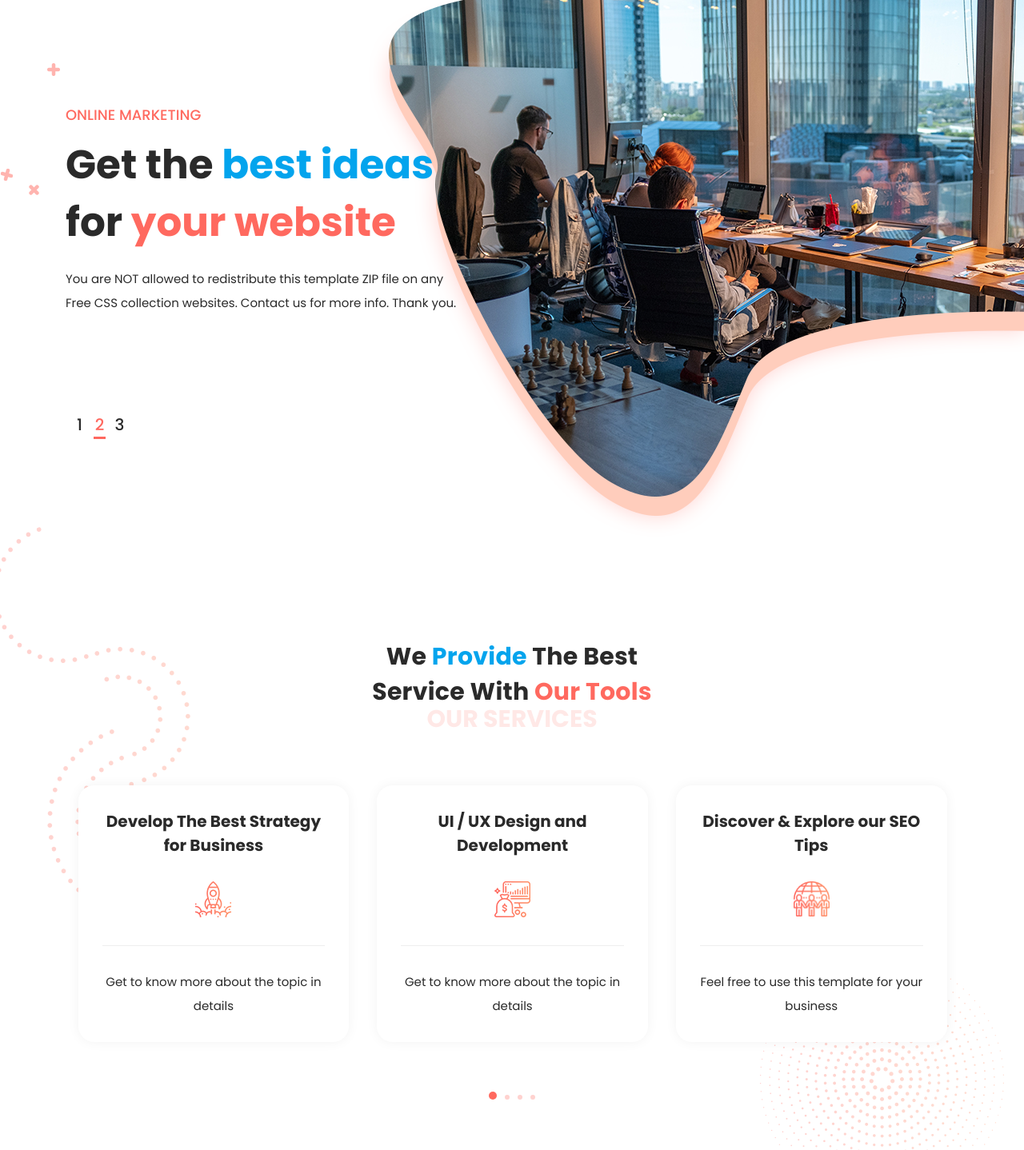
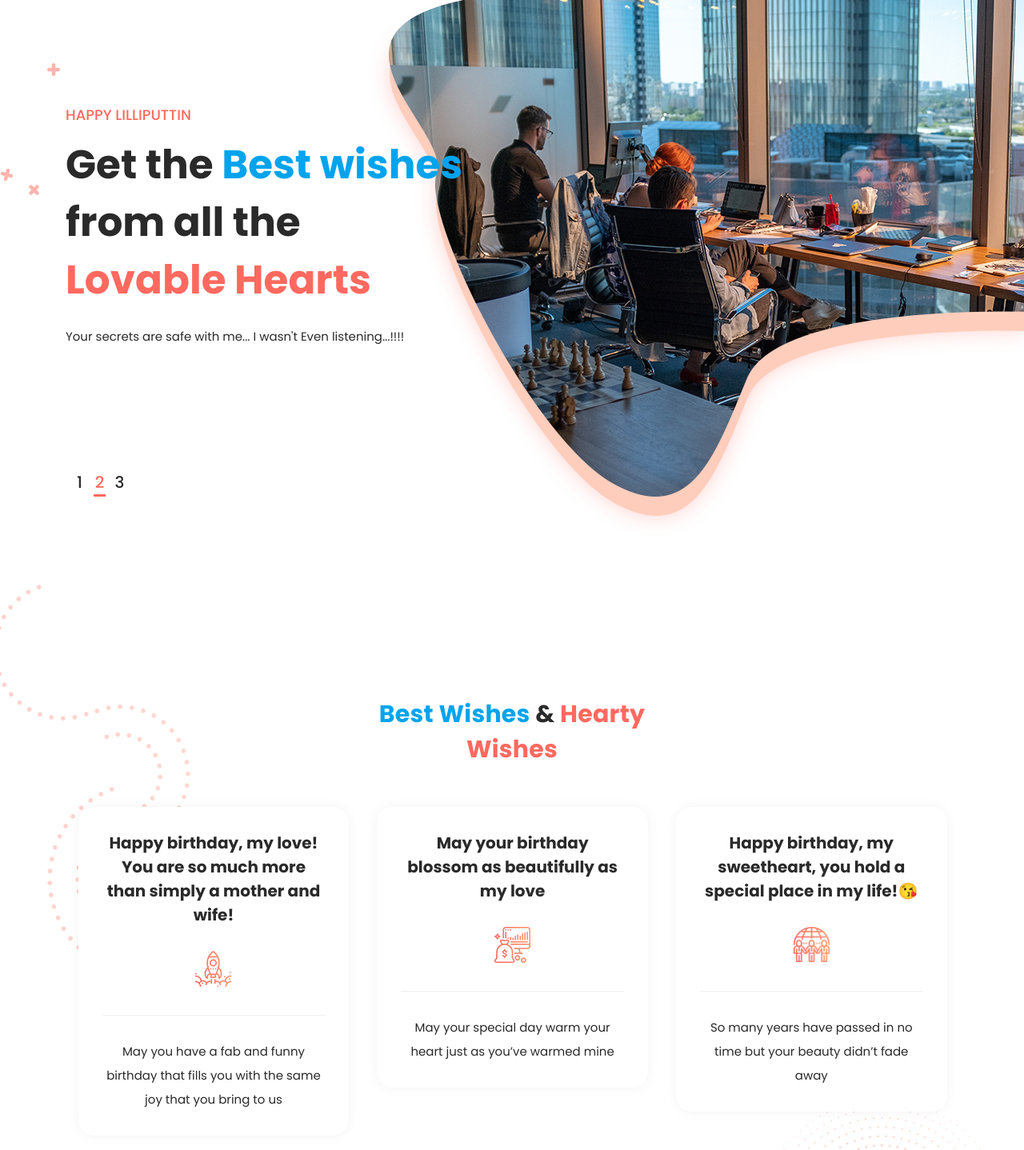
Before and after one commit to Diva1605/Diva1605, a plain HTML site: page index.html in a window 1280 px wide. Shown: the part 103-1541 px from the top of the page at 80% size. Drawn offline with Linux system fonts and the light colour scheme.

Commit message:
Quote update

```diff
--- a/index.html
+++ b/index.html
@@ -100,9 +100,9 @@ https://templatemo.com/tm-565-onix-digital
                   </div> * -->
                 </div>
                 <div class="item header-text">
-                  <h6>Online Marketing</h6>
-                  <h2>Get the <em>best ideas</em> for <span>your website</span></h2>
-                  <p>You are NOT allowed to redistribute this template ZIP file on any Free CSS collection websites. Contact us for more info. Thank you.</p>
+                  <h6>Happy LilliPuttin</h6>
+                  <h2>Get the <em>Best wishes</em> from all the <span> Lovable Hearts</span></h2>
+                  <p>Your secrets are safe with me... I wasn't Even listening...!!!!</p>
                  <!-- <div class="down-buttons">
                     <div class="main-blue-button-hover">
                       <a href="#services">Our Services</a>
@@ -113,9 +113,9 @@ https://templatemo.com/tm-565-onix-digital
                   </div> * -->
                 </div>
                 <div class="item header-text">
-                  <h6>Video Tutorials</h6>
-                  <h2>Watch <em>our videos</em> for your <span>projects</span></h2>
-                  <p>Please <a rel="nofollow" href="https://www.paypal.me/templatemo" target="_blank">support us</a> a little via PayPal if this digital marketing HTML template is useful for you. Thank you.</p>
+                  <h6>Lallu Looties</h6>
+                  <h2>I am Watching <em>your Attitudes</em> from out of your <span>Heart</span></h2>
+                  <p>You have lot of Heal power for me</p>
                   <!-- <div class="down-buttons">
                     <div class="main-blue-button-hover">
                       <a href="#video">Watch Videos</a>
@@ -144,8 +144,8 @@ https://templatemo.com/tm-565-onix-digital
       <div class="row">
         <div class="col-lg-6 offset-lg-3">
           <div class="section-heading">
-            <h2>We <em>Provide</em> The Best Service With <span>Our Tools</span></h2>
-            <span>Our Services</span>
+            <h2><em> Best wishes</em> & <span>Hearty Wishes</span></h2>
+            <!-- * <span>Our Servicesssssss</span> * -->
           </div>
         </div>
       </div>
@@ -153,36 +153,36 @@ https://templatemo.com/tm-565-onix-digital
         <div class="col-lg-12">
           <div class="owl-carousel owl-services">
             <div class="item">
-              <h4>Learn More about our Guidelines</h4>
+              <h4>Happy birthday to the woman that brings sunshine to my life</h4>
               <div class="icon"><img src="assets/images/service-icon-01.png" alt=""></div>
-              <p>Feel free to use this template for your business</p>
+              <p>The best part of my day is waking up beside you each morning</p>
             </div>
             <div class="item">
-              <h4>Develop The Best Strategy for Business</h4>
+              <h4>Happy birthday, my love! You are so much more than simply a mother and wife!</h4>
               <div class="icon"><img src="assets/images/service-icon-02.png" alt=""></div>
-              <p>Get to know more about the topic in details</p>
+              <p>May you have a fab and funny birthday that fills you with the same joy that you bring to us</p>
             </div>
             <div class="item">
-              <h4>UI / UX Design and Development</h4>
+              <h4>May your birthday blossom as beautifully as my love</h4>
               <div class="icon"><img src="assets/images/service-icon-03.png" alt=""></div>
-              <p>Get to know more about the topic in details</p>
+              <p>May your special day warm your heart just as you’ve warmed mine</p>
             </div>
             <div class="item">
-              <h4>Discover &amp; Explore our SEO Tips</h4>
+              <h4>Happy birthday, my sweetheart, you hold a special place in my life!😘</h4>
               <div class="icon"><img src="assets/images/service-icon-04.png" alt=""></div>
-              <p>Feel free to use this template for your business</p>
+              <p>So many years have passed in no time but your beauty didn’t fade away</p>
             </div>
             <div class="item">
-              <h4>Optimizing your websites for Speed</h4>
+              <h4>Wishing you a fantastic birthday ever! your unconditional love gives me the power to move forward in life</h4>
               <div class="icon"><img src="assets/images/service-icon-01.png" alt=""></div>
-              <p>Get to know more about the topic in details</p>
+              <p>I hope that every birthday is as beautiful as you are..!!</p>
             </div>
             <div class="item">
-              <h4>See The Strategy In The Market</h4>
+              <h4>Happy birthday to the woman who gave me everything! Our kids, our beautiful home, our happiness and our life.</h4>
               <div class="icon"><img src="assets/images/service-icon-02.png" alt=""></div>
-              <p>Get to know more about the topic in details</p>
+              <p>You mean more to me than it’s possible to describe in words. Without you, my life would be meaningless</p>
             </div>
-            <div class="item">
+            <!-- * <div class="item">
               <h4>Best Content Ideas for your pages</h4>
               <div class="icon"><img src="assets/images/service-icon-03.png" alt=""></div>
               <p>Feel free to use this template for your business</p>
@@ -211,7 +211,7 @@ https://templatemo.com/tm-565-onix-digital
               <h4>Discover the digital marketing trend</h4>
               <div class="icon"><img src="assets/images/service-icon-04.png" alt=""></div>
               <p>Get to know more about the topic in details</p>
-            </div>
+            </div> * -->
           </div>
         </div>
       </div>
@@ -283,7 +283,7 @@ https://templatemo.com/tm-565-onix-digital
         <div class="col-lg-6 offset-lg-3">
           <div class="section-heading">
             <h2>Our Recent <em>Projects</em> &amp; Case Studies <span>for Clients</span></h2>
-            <span>Our Portfolio</span>
+            <!-- * <span>Our Portfolio</span> * -->
           </div>
         </div>
       </div>
@@ -442,7 +442,7 @@ https://templatemo.com/tm-565-onix-digital
         <div class="col-lg-6 offset-lg-3">
           <div class="section-heading">
             <h2>Select a suitable <em>plan</em> for your next <span>projects</span></h2>
-            <span>Our Plans</span>
+            <!-- <span>Our Plans</span> * -->
           </div>
         </div>
       </div>
```
